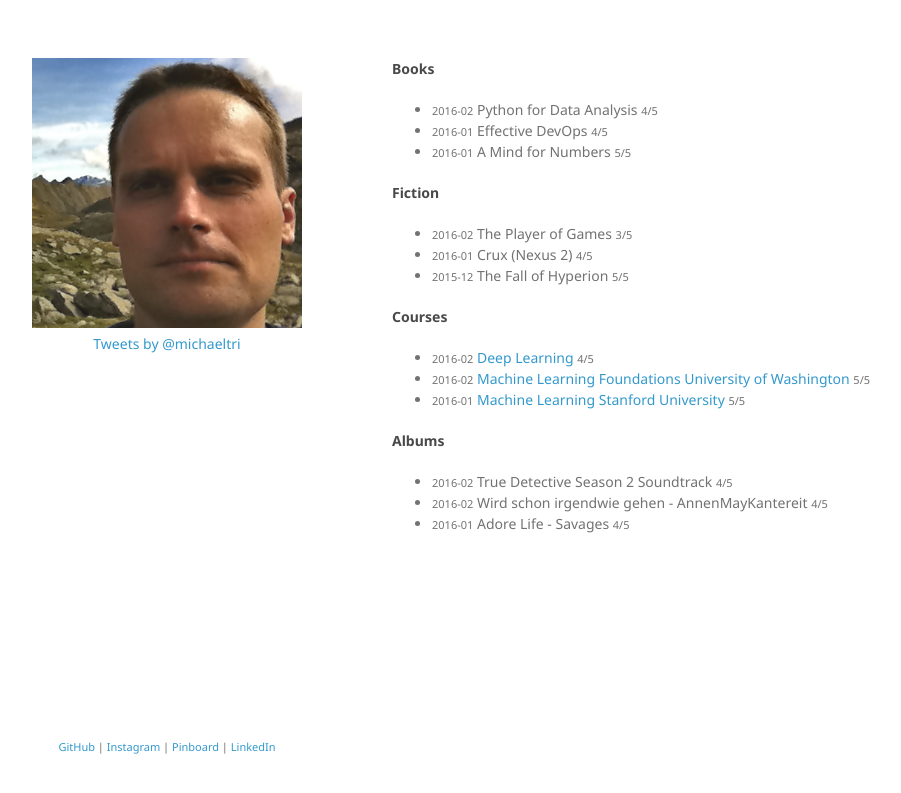
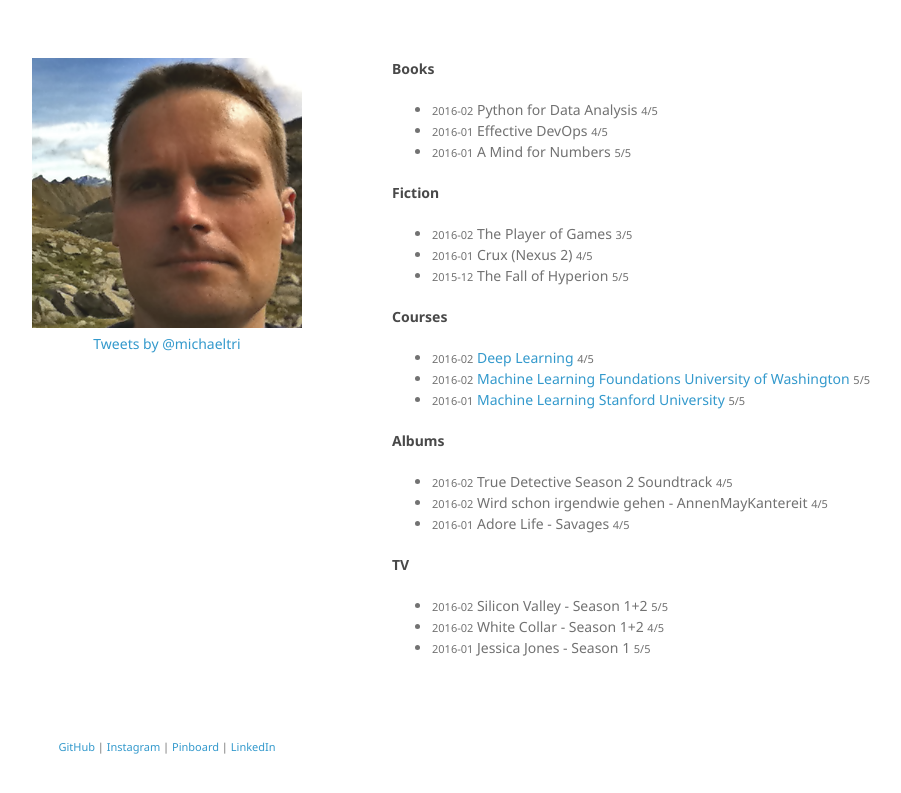
Before and after one commit to michaeltri/michaeltri.github.io, a Jekyll site: the page index.html, which Jekyll copies as it is, in a window 1280 px wide. Shown: the top 793 px of the page, without its empty margins (178-1079 px from the left). Built offline with Jekyll 4.4.1, drawn with Linux system fonts in a browser that asks for light colours; comment, search, counter and statistics services are not loaded.

Commit message:
added TV

```diff
--- a/index.html
+++ b/index.html
@@ -139,6 +139,30 @@
           </ul>
         </p>
 
+        <h4>
+          <a id="tv" class="anchor" href="#tv" aria-hidden="true"><span class="octicon octicon-link"></span></a>TV
+        </h4>
+
+        <p>
+          <ul>
+            <li>
+              <small>2016-02</small>
+              <span>Silicon Valley - Season 1+2</span>
+              <small>5/5</small>
+            </li>
+            <li>
+              <small>2016-02</small>
+              <span>White Collar - Season 1+2</span>
+              <small>4/5</small>
+            </li>
+            <li>
+              <small>2016-01</small>
+              <span>Jessica Jones - Season 1</span>
+              <small>5/5</small>
+            </li>
+          </ul>
+        </p>
+
       </section>
 
       <footer>
```
